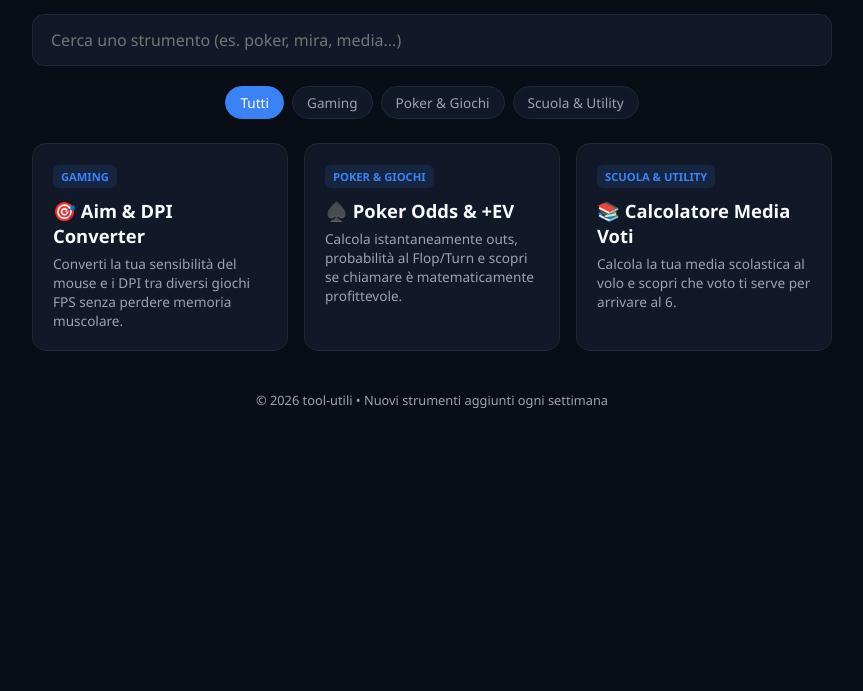
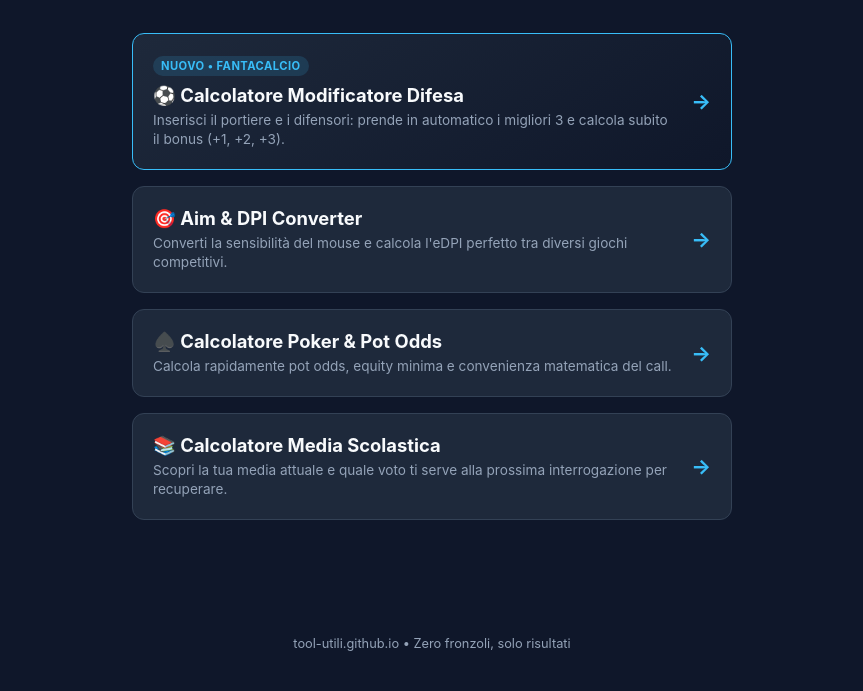
Before and after one commit to tool-utili/tool-utili.github.io, a plain HTML site: page index.html in a window 1280 px wide. Shown: the part 109-800 px from the top of the page, without its empty margins (208-1071 px from the left). Drawn offline with Linux system fonts and the light colour scheme.

Commit message:
Update index.html

```diff
--- a/index.html
+++ b/index.html
@@ -3,219 +3,182 @@
 <head>
     <meta charset="UTF-8">
     <meta name="viewport" content="width=device-width, initial-scale=1.0">
-    <title>Tool-Utili | Strumenti Rapidi e Gratuiti</title>
+    <title>Tool Utili - Calcolatori e Utility Gratis</title>
     <style>
         :root {
-            --bg: #090d16;
-            --card: #111827;
-            --card-hover: #1f2937;
-            --accent: #3b82f6;
-            --text: #f9fafb;
-            --muted: #9ca3af;
-            --border: #1f2937;
+            --bg-color: #0f172a;
+            --card-bg: #1e293b;
+            --accent: #38bdf8;
+            --accent-hover: #0ea5e9;
+            --text-main: #f8fafc;
+            --text-muted: #94a3b8;
+            --border: #334155;
         }
+
         * {
             box-sizing: border-box;
             margin: 0;
             padding: 0;
-            font-family: 'Segoe UI', system-ui, -apple-system, sans-serif;
+            font-family: -apple-system, BlinkMacSystemFont, "Segoe UI", Roboto, Helvetica, Arial, sans-serif;
         }
+
         body {
-            background-color: var(--bg);
-            color: var(--text);
+            background-color: var(--bg-color);
+            color: var(--text-main);
             min-height: 100vh;
-            padding: 24px 16px;
+            display: flex;
+            flex-direction: column;
+            align-items: center;
+            padding: 40px 20px;
         }
-        .wrapper {
-            max-width: 800px;
-            margin: 0 auto;
+
+        .header {
+            text-align: center;
+            max-width: 600px;
+            margin-bottom: 36px;
         }
-        header {
-            text-align: center;
-            margin-bottom: 28px;
-        }
+
         h1 {
             font-size: 2rem;
-            letter-spacing: -0.5px;
+            font-weight: 800;
             margin-bottom: 8px;
+            letter-spacing: -0.02em;
         }
+
         h1 span {
             color: var(--accent);
         }
-        header p {
-            color: var(--muted);
+
+        .subtitle {
             font-size: 0.95rem;
+            color: var(--text-muted);
         }
-        .search-box {
-            margin-bottom: 20px;
+
+        .grid {
+            width: 100%;
+            max-width: 600px;
+            display: grid;
+            grid-template-columns: 1fr;
+            gap: 16px;
         }
-        input[type="text"] {
-            width: 100%;
-            padding: 14px 18px;
-            background-color: var(--card);
+
+        .card {
+            display: flex;
+            align-items: center;
+            justify-content: space-between;
+            background-color: var(--card-bg);
             border: 1px solid var(--border);
             border-radius: 12px;
-            color: var(--text);
-            font-size: 1rem;
-            outline: none;
-            transition: border-color 0.2s;
-        }
-        input[type="text"]:focus {
-            border-color: var(--accent);
-        }
-        .filters {
-            display: flex;
-            gap: 8px;
-            flex-wrap: wrap;
-            justify-content: center;
-            margin-bottom: 24px;
-        }
-        .filter-btn {
-            background-color: var(--card);
-            border: 1px solid var(--border);
-            color: var(--muted);
-            padding: 6px 14px;
-            border-radius: 20px;
-            font-size: 0.85rem;
-            cursor: pointer;
-            transition: all 0.2s;
-        }
-        .filter-btn.active, .filter-btn:hover {
-            background-color: var(--accent);
-            color: #fff;
-            border-color: var(--accent);
-        }
-        .grid {
-            display: grid;
-            grid-template-columns: repeat(auto-fill, minmax(240px, 1fr));
-            gap: 16px;
-        }
-        .tool-card {
-            background-color: var(--card);
-            border: 1px solid var(--border);
-            border-radius: 14px;
             padding: 20px;
             text-decoration: none;
-            color: var(--text);
-            display: flex;
-            flex-direction: column;
-            justify-content: space-between;
-            transition: transform 0.2s, background-color 0.2s, border-color 0.2s;
+            color: var(--text-main);
+            transition: transform 0.15s ease, border-color 0.2s ease, box-shadow 0.2s ease;
         }
-        .tool-card:hover {
-            transform: translateY(-3px);
-            background-color: var(--card-hover);
+
+        .card:hover {
+            transform: translateY(-2px);
             border-color: var(--accent);
+            box-shadow: 0 10px 25px -5px rgba(56, 189, 248, 0.15);
         }
-        .tag {
+
+        .card.featured {
+            border-color: var(--accent);
+            background: linear-gradient(145deg, #1e293b 0%, #0f172a 100%);
+        }
+
+        .card-content {
+            padding-right: 16px;
+        }
+
+        .badge {
             display: inline-block;
             font-size: 0.7rem;
+            font-weight: 700;
             text-transform: uppercase;
-            font-weight: 700;
+            background-color: rgba(56, 189, 248, 0.15);
             color: var(--accent);
-            background: rgba(59, 130, 246, 0.12);
-            padding: 4px 8px;
-            border-radius: 6px;
-            margin-bottom: 10px;
-            width: fit-content;
+            padding: 3px 8px;
+            border-radius: 999px;
+            margin-bottom: 8px;
+            letter-spacing: 0.04em;
         }
-        .tool-title {
+
+        .card-title {
             font-size: 1.15rem;
             font-weight: 700;
-            margin-bottom: 6px;
+            margin-bottom: 4px;
+            color: var(--text-main);
         }
-        .tool-desc {
+
+        .card-desc {
             font-size: 0.85rem;
-            color: var(--muted);
+            color: var(--text-muted);
             line-height: 1.4;
         }
+
+        .card-arrow {
+            font-size: 1.3rem;
+            color: var(--accent);
+            font-weight: 700;
+            flex-shrink: 0;
+        }
+
         footer {
+            margin-top: auto;
+            padding-top: 40px;
+            font-size: 0.8rem;
+            color: var(--text-muted);
             text-align: center;
-            margin-top: 40px;
-            font-size: 0.8rem;
-            color: var(--muted);
         }
     </style>
 </head>
 <body>
 
-<div class="wrapper">
-    <header>
-        <h1>🛠️ <span>tool-utili</span></h1>
-        <p>Strumenti gratuiti, veloci e senza pubblicità invasiva</p>
-    </header>
-
-    <div class="search-box">
-        <input type="text" id="searchInput" placeholder="Cerca uno strumento (es. poker, mira, media...)" onkeyup="filterTools()">
+    <div class="header">
+        <h1>Tool <span>Utili</span></h1>
+        <p class="subtitle">Strumenti veloci, gratuiti e senza pubblicità invadenti.</p>
     </div>
 
-    <div class="filters">
-        <button class="filter-btn active" onclick="setCategory('all', this)">Tutti</button>
-        <button class="filter-btn" onclick="setCategory('gaming', this)">Gaming</button>
-        <button class="filter-btn" onclick="setCategory('carte', this)">Poker & Giochi</button>
-        <button class="filter-btn" onclick="setCategory('studio', this)">Scuola & Utility</button>
-    </div>
-
-    <div class="grid" id="toolsGrid">
-        <!-- TOOL 1 -->
-        <a href="https://tool-utili.github.io/mira-conversione/" class="tool-card" data-category="gaming">
-            <div>
-                <span class="tag">Gaming</span>
-                <div class="tool-title">🎯 Aim & DPI Converter</div>
-                <div class="tool-desc">Converti la tua sensibilità del mouse e i DPI tra diversi giochi FPS senza perdere memoria muscolare.</div>
+    <div class="grid">
+        <!-- Tool Fantacalcio in evidenza -->
+        <a href="modificatore-difesa.html" class="card featured">
+            <div class="card-content">
+                <span class="badge">Nuovo • Fantacalcio</span>
+                <div class="card-title">⚽ Calcolatore Modificatore Difesa</div>
+                <div class="card-desc">Inserisci il portiere e i difensori: prende in automatico i migliori 3 e calcola subito il bonus (+1, +2, +3).</div>
             </div>
+            <div class="card-arrow">→</div>
         </a>
 
-        <!-- TOOL 2 -->
-        <a href="https://tool-utili.github.io/poker-odds/" class="tool-card" data-category="carte">
-            <div>
-                <span class="tag">Poker & Giochi</span>
-                <div class="tool-title">♠️ Poker Odds & +EV</div>
-                <div class="tool-desc">Calcola istantaneamente outs, probabilità al Flop/Turn e scopri se chiamare è matematicamente profittevole.</div>
+        <!-- Altri Tool della Hub (verifica che i nomi .html coincidano coi tuoi file su GitHub) -->
+        <a href="aim.html" class="card">
+            <div class="card-content">
+                <div class="card-title">🎯 Aim & DPI Converter</div>
+                <div class="card-desc">Converti la sensibilità del mouse e calcola l'eDPI perfetto tra diversi giochi competitivi.</div>
             </div>
+            <div class="card-arrow">→</div>
         </a>
 
-        <!-- TOOL 3 -->
-        <a href="https://tool-utili.github.io/media-voti/" class="tool-card" data-category="studio">
-            <div>
-                <span class="tag">Scuola & Utility</span>
-                <div class="tool-title">📚 Calcolatore Media Voti</div>
-                <div class="tool-desc">Calcola la tua media scolastica al volo e scopri che voto ti serve per arrivare al 6.</div>
+        <a href="poker.html" class="card">
+            <div class="card-content">
+                <div class="card-title">♠️ Calcolatore Poker & Pot Odds</div>
+                <div class="card-desc">Calcola rapidamente pot odds, equity minima e convenienza matematica del call.</div>
             </div>
+            <div class="card-arrow">→</div>
+        </a>
+
+        <a href="voti.html" class="card">
+            <div class="card-content">
+                <div class="card-title">📚 Calcolatore Media Scolastica</div>
+                <div class="card-desc">Scopri la tua media attuale e quale voto ti serve alla prossima interrogazione per recuperare.</div>
+            </div>
+            <div class="card-arrow">→</div>
         </a>
     </div>
 
     <footer>
-        © 2026 tool-utili • Nuovi strumenti aggiunti ogni settimana
+        tool-utili.github.io • Zero fronzoli, solo risultati
     </footer>
-</div>
-
-<script>
-    let currentCategory = 'all';
-
-    function setCategory(cat, btn) {
-        currentCategory = cat;
-        document.querySelectorAll('.filter-btn').forEach(b => b.classList.remove('active'));
-        btn.classList.add('active');
-        filterTools();
-    }
-
-    function filterTools() {
-        const query = document.getElementById('searchInput').value.toLowerCase();
-        const cards = document.querySelectorAll('.tool-card');
-
-        cards.forEach(card => {
-            const title = card.querySelector('.tool-title').innerText.toLowerCase();
-            const desc = card.querySelector('.tool-desc').innerText.toLowerCase();
-            const cat = card.getAttribute('data-category');
-
-            const matchesSearch = title.includes(query) || desc.includes(query);
-            const matchesCat = currentCategory === 'all' || cat === currentCategory;
-
-            card.style.display = (matchesSearch && matchesCat) ? 'flex' : 'none';
-        });
-    }
-</script>
 
 </body>
 </html>
```
